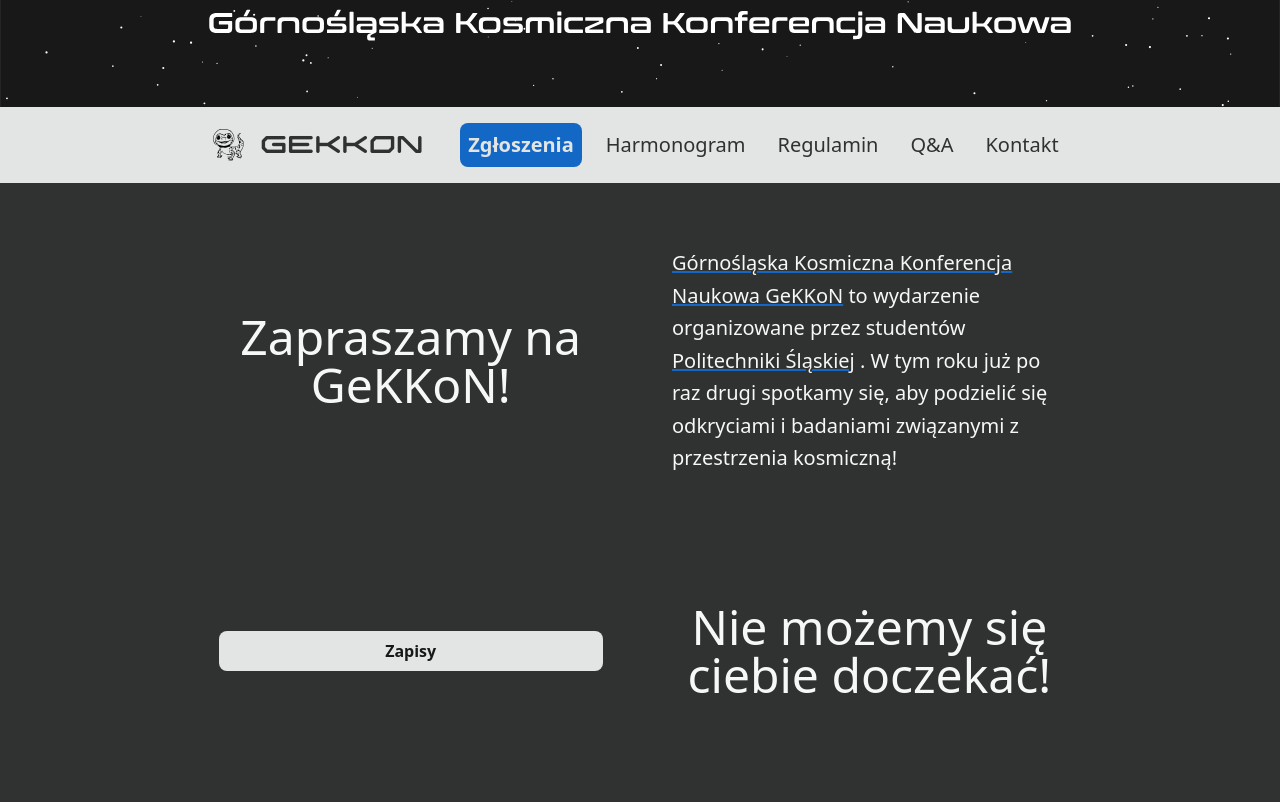
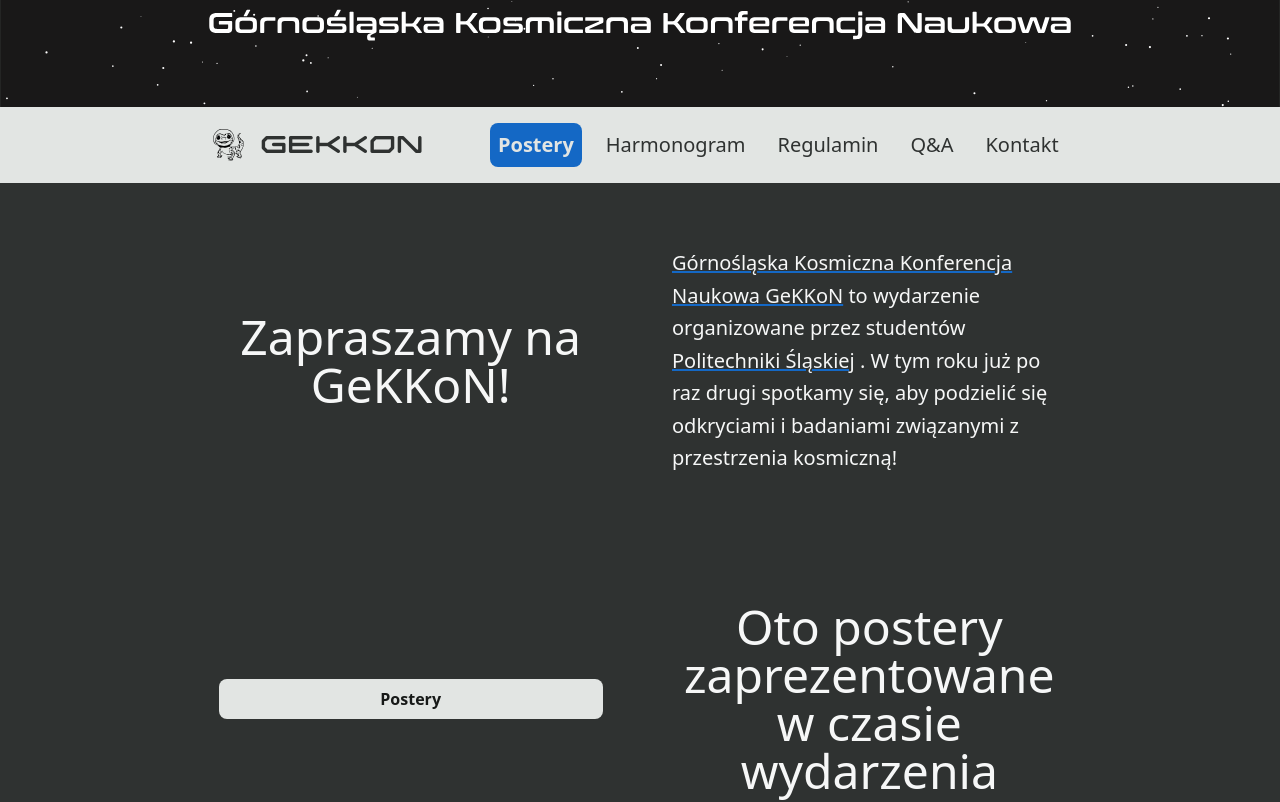
Before and after one commit to RadekJedrzejczyk/gekkon-website, a Vue app: page / in a window 1280 px wide. Shown: the part 460-1262 px from the top of the page. Built offline with nearby package versions, Linux system fonts and the light colour scheme.

Commit message:
feat: add posters view

```diff
--- a/src/components/NavItems.vue
+++ b/src/components/NavItems.vue
@@ -3,7 +3,8 @@
 import { inject } from 'vue'
 
 const navItems: Array<LinkItem> = [
-  { name: 'submissions', title: 'Zgłoszenia', accent: true },
+  // { name: 'submissions', title: 'Zgłoszenia', accent: true },
+  { name: 'posters', title: 'Postery', accent: true },
   { name: 'schedule', title: 'Harmonogram', accent: false },
   { name: 'regulations', title: 'Regulamin', accent: false },
   { name: 'q&a', title: 'Q&A', accent: false },
--- a/src/main.ts
+++ b/src/main.ts
@@ -36,6 +36,11 @@
       component: () => import('@/views/SubmissionView.vue')
     },
     {
+      path: '/postery',
+      name: 'posters',
+      component: () => import('@/views/PosterView.vue')
+    },
+    {
       path: '/pytania',
       name: 'q&a',
       component: () => import('@/views/Q&AView.vue')
--- a/src/views/MainView.vue
+++ b/src/views/MainView.vue
@@ -25,13 +25,23 @@
         </StyledText>
       </template>
     </SpacedPair>
-    <SpacedPair reversed>
+    <!-- <SpacedPair reversed>
       <template #firstElem>
         <CenteredHeader> Nie możemy się ciebie doczekać! </CenteredHeader>
       </template>
       <template #secondElem>
         <router-link :to="{ name: 'submissions' }">
           <FilledButton :additional-class="buttonClass">Zapisy</FilledButton></router-link
+        >
+      </template>
+    </SpacedPair> -->
+    <SpacedPair reversed>
+      <template #firstElem>
+        <CenteredHeader> Oto postery zaprezentowane w czasie wydarzenia </CenteredHeader>
+      </template>
+      <template #secondElem>
+        <router-link :to="{ name: 'posters' }">
+          <FilledButton :additional-class="buttonClass">Postery</FilledButton></router-link
         >
       </template>
     </SpacedPair>
--- /dev/null
+++ b/src/views/PosterView.vue
@@ -0,0 +1,3 @@
+<template>
+  posters
+</template>
```
